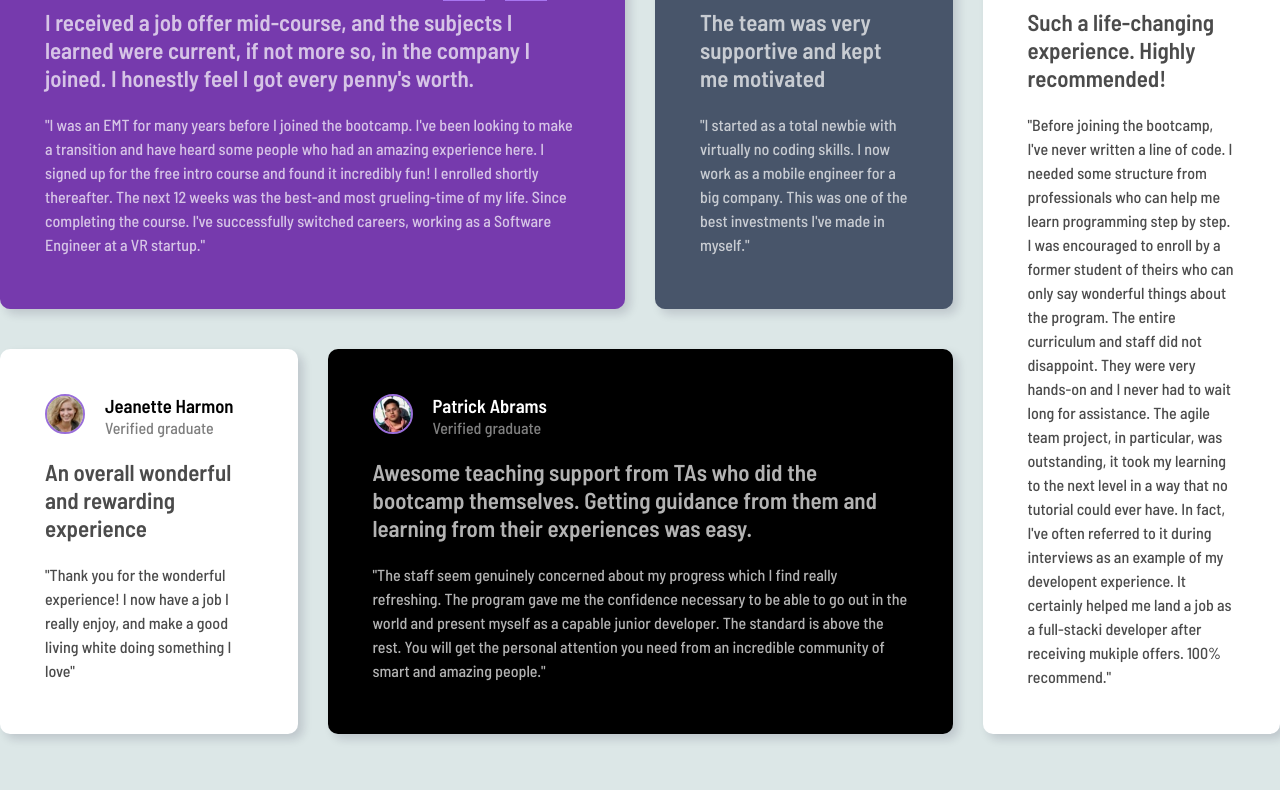
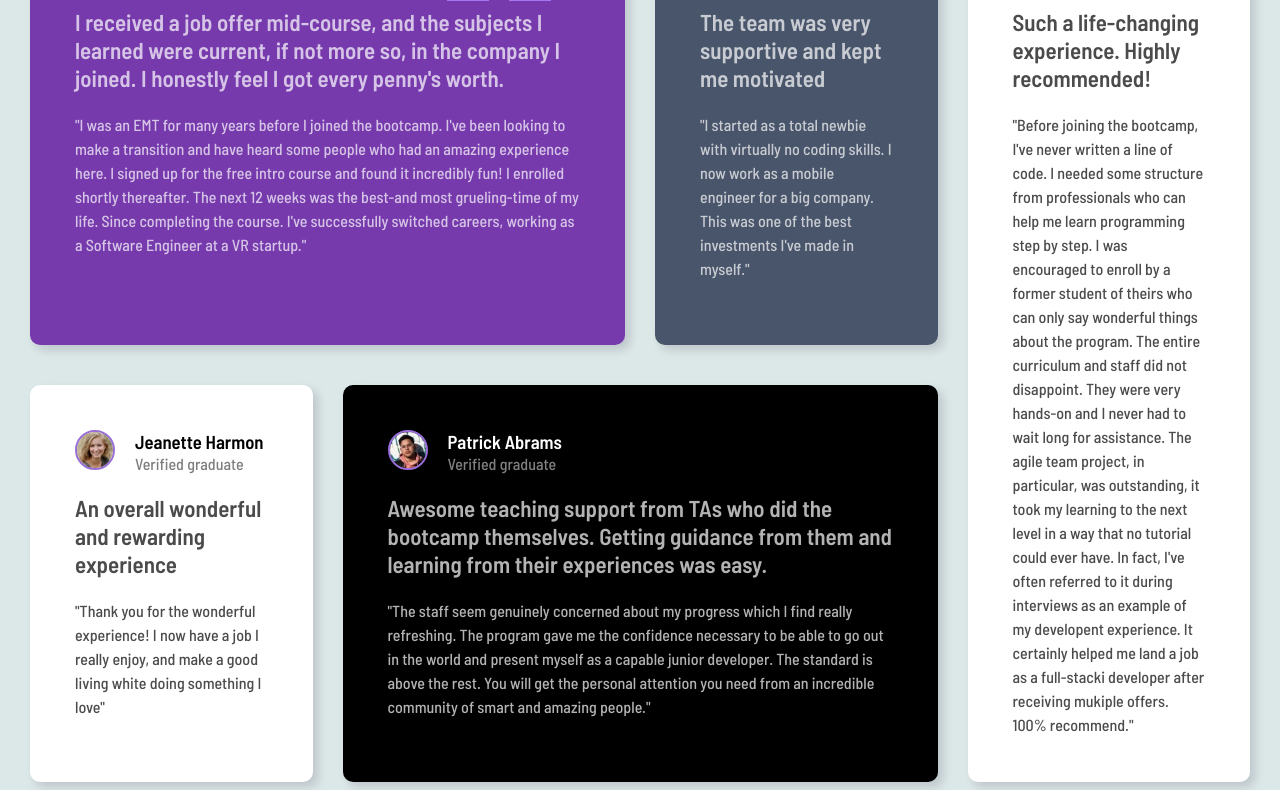
Before and after one commit to SedativeGlam/Testimonials, a plain HTML site: page index.html in a window 1280 px wide. Shown: the part 201-991 px from the top of the page. Drawn offline with Linux system fonts and the light colour scheme.

Commit message:
Add files via upload

```diff
--- a/style.css
+++ b/style.css
@@ -14,6 +14,7 @@ body {
 .container {
   max-width: 1440px;
   margin: 100px auto;
+  padding: 0 30px 0 30px;
   display: grid;
   grid-template-columns: repeat(4, 1fr);
   gap: 30px;
```
